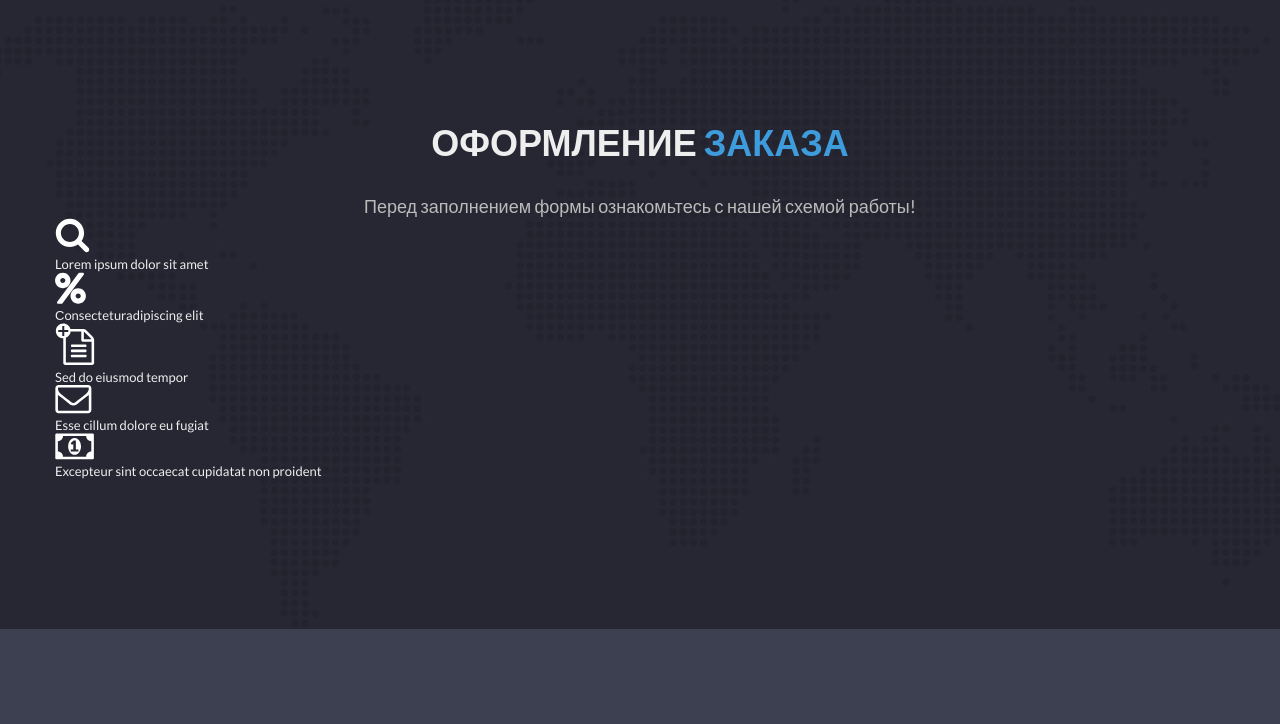
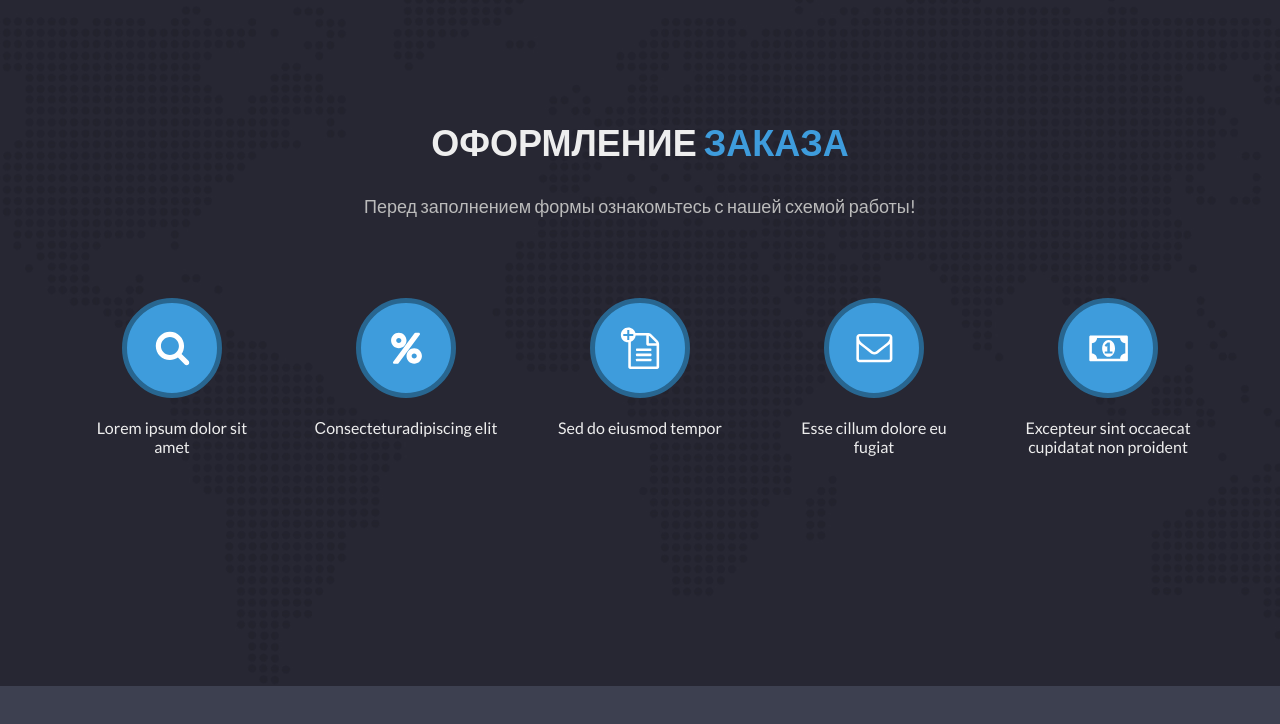
Before and after one commit to devkucherov/employcity, a plain HTML site: page index.html in a window 1280 px wide. Shown: the part 844-1568 px from the top of the page. Drawn offline with Linux system fonts and the light colour scheme.

Commit message:
добавить блок work-scheme

```diff
--- a/scss/blocks/_order.scss
+++ b/scss/blocks/_order.scss
@@ -24,4 +24,5 @@
   color: $gray;
   font-size: 18px;
   text-align: center;
+  margin-bottom: 80px;
 }
--- a/scss/blocks/_work-scheme.scss
+++ b/scss/blocks/_work-scheme.scss
@@ -0,0 +1,64 @@
+.work-scheme {
+  display: grid;
+  grid-template-columns: repeat(5, 1fr);
+  justify-items: center;
+  margin-bottom: 80px;
+}
+
+.work-scheme__item {
+  // position: relative;
+  display: flex;
+  flex-direction: column;
+  justify-content: flex-start;
+  align-items: center;
+  width: 188px;
+  // &:not(:last-child) {
+  //   &::after {
+  //     content: '';
+  //     position: absolute;
+  //     background: url(../icons/points.png);
+  //     right: -52px;
+  //     top: 50px;
+  //     width: 110px;
+  //     height: 6px;
+  //   }
+  // }
+}
+
+.work-scheme__icon {
+  display: flex;
+  justify-content: center;
+  align-items: center;
+  width: 100px;
+  height: 100px;
+  border: 5px solid #286690;
+  border-radius: 100%;
+  background-color: $accent;
+  z-index: 3;
+  transition: all 0.3s ease-in;
+  margin-bottom: 20px;
+
+  svg {
+    path {
+      transition: all 0.3s ease-in;
+    }
+  }
+
+  &:hover {
+    transform: scale(1.1);
+    background-color: $white;
+
+    & > svg {
+      path {
+        fill: $accent;
+      }
+    }
+  }
+}
+
+.work-scheme__text {
+  color: $white;
+  text-align: center;
+  font-size: 16px;
+  font-weight: 400;
+}
```
Also changed, not shown: css/main.css (deleted), css/main.min.css.
